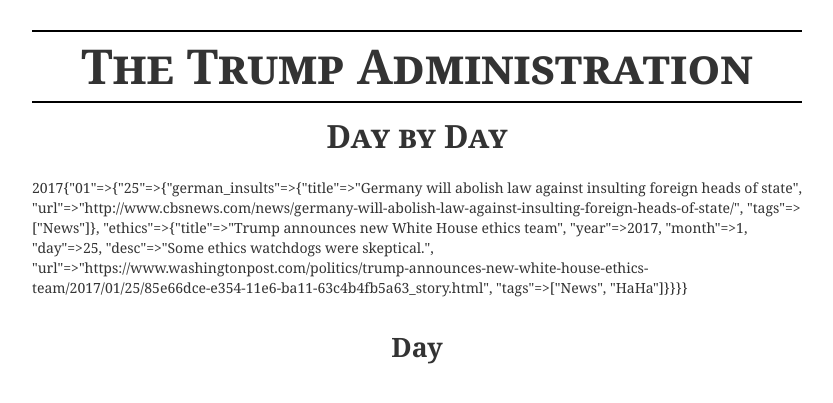
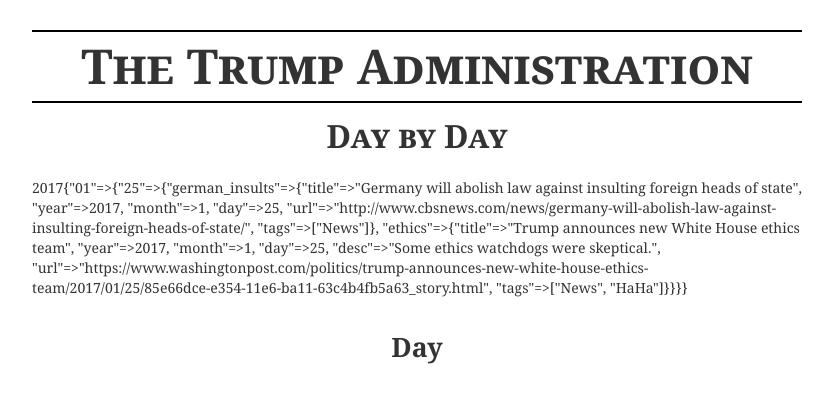
Before and after one commit to Sagelt/svirfneblin, a Jekyll site: the page built from pages/trumpocalypse.html, in a window 1280 px wide. Shown: the top 403 px of the page, without its empty margins (223-1056 px from the left). Built offline with Jekyll 4.4.1, drawn with Linux system fonts in a browser that asks for light colours.

Commit message:
Update german_insults.yaml

```diff
--- a/_data/trumpocalypse/2017/01/25/german_insults.yaml
+++ b/_data/trumpocalypse/2017/01/25/german_insults.yaml
@@ -1,4 +1,7 @@
 title: Germany will abolish law against insulting foreign heads of state
+year: 2017
+month: 1
+day: 25
 url: http://www.cbsnews.com/news/germany-will-abolish-law-against-insulting-foreign-heads-of-state/
 tags:
   - News
```
